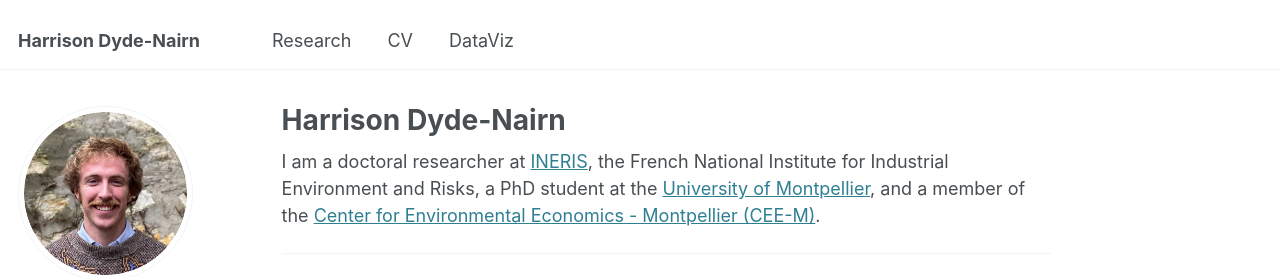
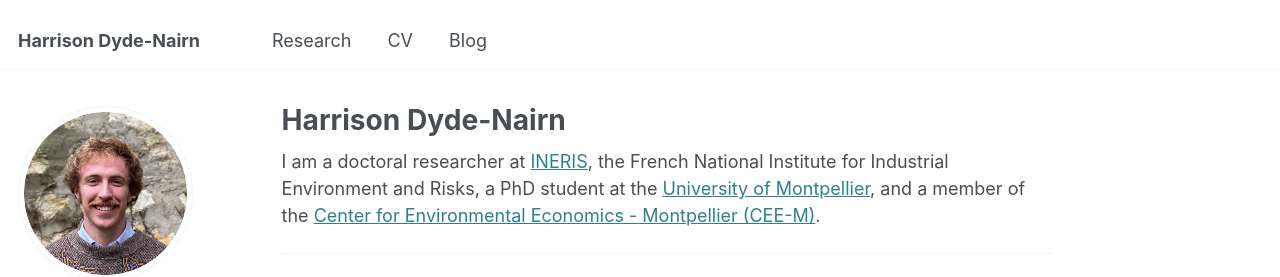
Before and after one commit to hdydenairn/hdydenairn.github.io, a Jekyll site: the page built from _pages/about.md, in a window 1280 px wide. Shown: the top 277 px of the page. Built offline with Jekyll 4.4.1, drawn with Linux system fonts in a browser that asks for light colours.

Commit message:
Update navigation.yml

```diff
--- a/_data/navigation.yml
+++ b/_data/navigation.yml
@@ -11,8 +11,8 @@ main:
   - title: "CV"
     url: /cv/
 
-  - title: "DataViz"
-    url: /dataviz/
+  - title: "Blog"
+    url: /blog/
 
   - # title: "Teaching"
     # url: /teaching/
```
